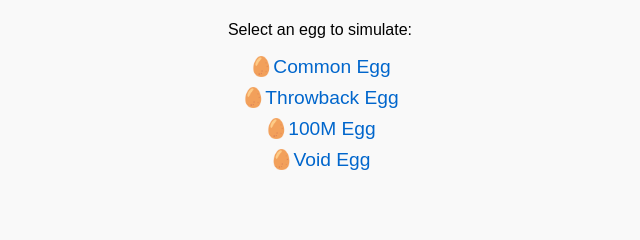
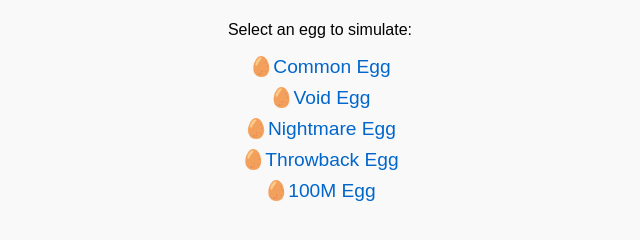
Before and after one commit to blunder525/BGSI-Hatching-Simulators, a plain HTML site: page index.html in a window 1280 px wide. Shown: the part 102-342 px from the top of the page, without its empty margins (320-960 px from the left). Drawn offline with Linux system fonts and the light colour scheme.

Commit message:
Update index.html

```diff
--- a/index.html
+++ b/index.html
@@ -28,8 +28,9 @@
   <h1>🐣 Hatching Simulator Hub</h1>
   <p>Select an egg to simulate:</p>
   <a href="https://blunder525.github.io/Common-Egg-Hatching-Simulator/" target="_blank">🥚Common Egg</a>
+  <a href="https://blunder525.github.io/Void-Egg-Hatching-Simulator/" target="_blank">🥚Void Egg</a>
+  <a href="https://blunder525.github.io/Nightmare-Egg-Hatching-Simulator/" target="_blank">🥚Nightmare Egg</a>
   <a href="https://blunder525.github.io/Throwback-Egg-Hatching-Simulator/" target="_blank">🥚Throwback Egg</a>
   <a href="https://blunder525.github.io/100M-Egg-Hatching-Simulator/" target="_blank">🥚100M Egg</a>
-  <a href="https://blunder525.github.io/Void-Egg-Hatching-Simulator/" target="_blank">🥚Void Egg</a>
 </body>
 </html>
```
